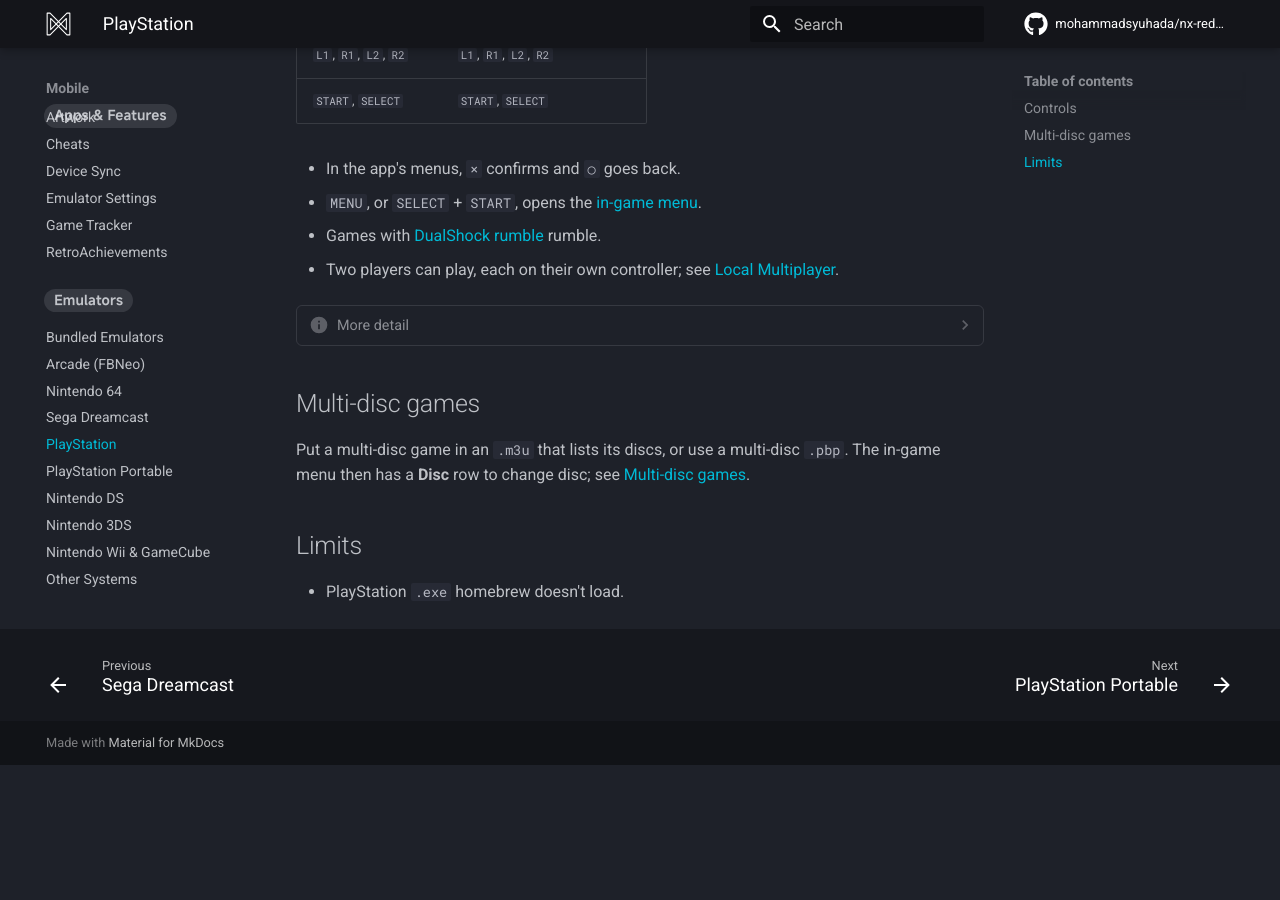
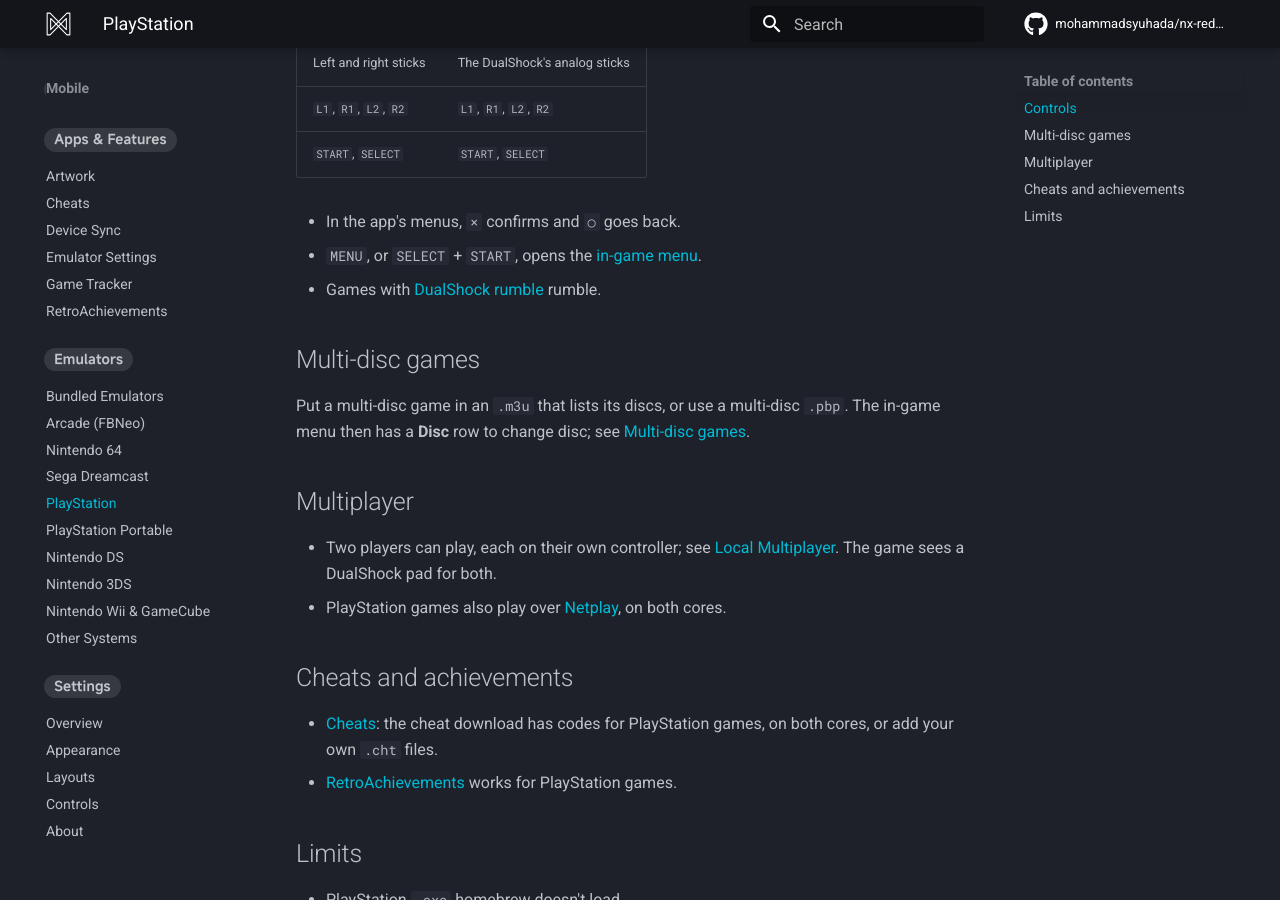
Before and after one commit to mohammadsyuhada/nx-redux-docs, an MkDocs documentation site: the page built from docs/mobile/emulators/playstation.md, in a window 1280 px wide and 900 px high, scrolled down 1705 px. Built offline with MkDocs 1.6.1 and Material for MkDocs 9.7.7, drawn with Linux system fonts in a browser that asks for light colours; comment, search, counter and statistics services are not loaded; before the commit the page ends 2470 px from its top, so only the background shows below that; some of the changed text lies outside the part shown.

Commit message:
docs(mobile): PlayStation page in the DS / 3DS structure
Saves row and the SwanStation Vulkan note in the intro; Multiplayer (local
and netplay) and Cheats and achievements sections.

```diff
--- a/docs/mobile/emulators/playstation.md
+++ b/docs/mobile/emulators/playstation.md
@@ -14,9 +15,10 @@
     For PCSX-ReARMed, put one of `psxonpsp660.bin`, `scph101.bin`,
     `scph5501.bin`, `scph7001.bin` or `scph1001.bin` in `Bios/PS/`.
 
-To pick the emulator for a folder without a tag, or for one game, see
-[Choosing an emulator](index.md#choosing-an-emulator). PlayStation games
-also play over [Netplay](../netplay.md).
+- To pick the emulator for a folder without a tag, or for one game, see
+  [Choosing an emulator](index.md#choosing-an-emulator).
+- **Graphics API** can switch a SwanStation (`PSX`) game to Vulkan. See
+  [Graphics API](index.md#graphics-api).
 
 ## Controls
 
@@ -44,11 +46,6 @@
 - In the app's menus, `×` confirms and `○` goes back.
 - `MENU`, or `SELECT` + `START`, opens the [in-game menu](../in-game-menu.md).
 - Games with [DualShock rumble](../controls.md#game-rumble) rumble.
-- Two players can play, each on their own controller; see
-  [Local Multiplayer](../multiplayer.md).
-
-??? info "More detail"
-    The game sees a DualShock pad, for Player 2 as well as Player 1.
 
 ## Multi-disc games
 
@@ -56,6 +53,19 @@
 `.pbp`. The in-game menu then has a **Disc** row to change disc; see
 [Multi-disc games](index.md#multi-disc-games).
 
+## Multiplayer
+
+- Two players can play, each on their own controller; see
+  [Local Multiplayer](../multiplayer.md). The game sees a DualShock pad for
+  both.
+- PlayStation games also play over [Netplay](../netplay.md), on both cores.
+
+## Cheats and achievements
+
+- [Cheats](../cheats.md): the cheat download has codes for PlayStation games,
+  on both cores, or add your own `.cht` files.
+- [RetroAchievements](../retroachievements.md) works for PlayStation games.
+
 ## Limits
 
 - PlayStation `.exe` homebrew doesn't load.
```
Also changed, not shown: other parts of docs/mobile/emulators/playstation.md (+1 -0 lines).
